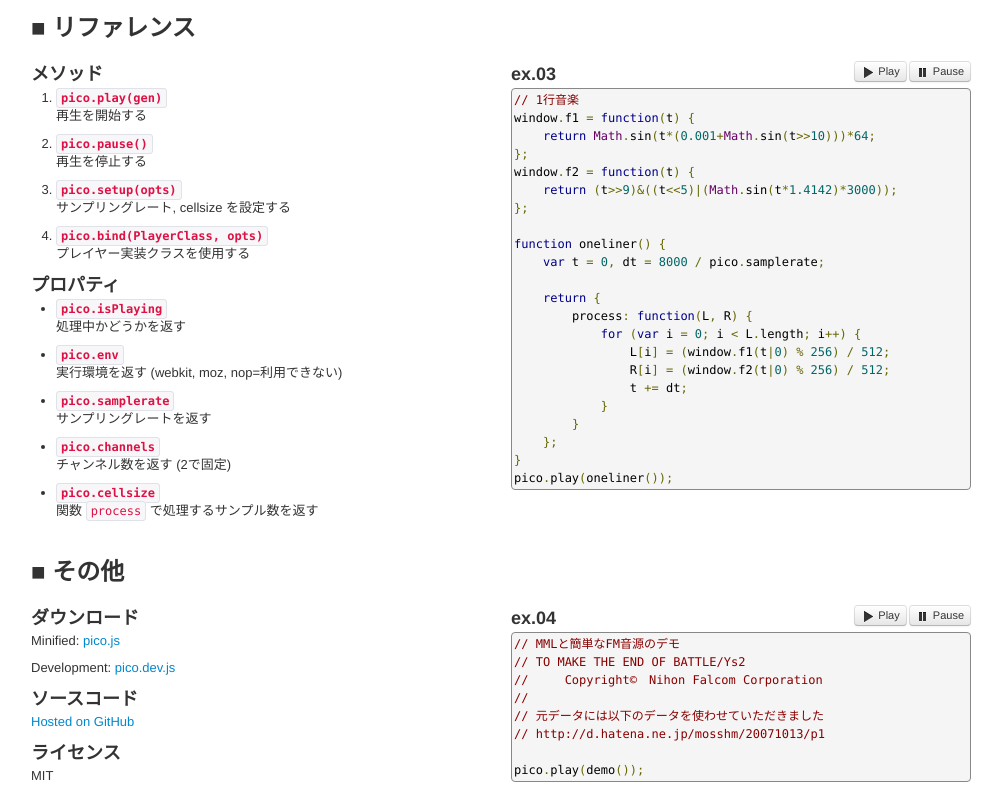
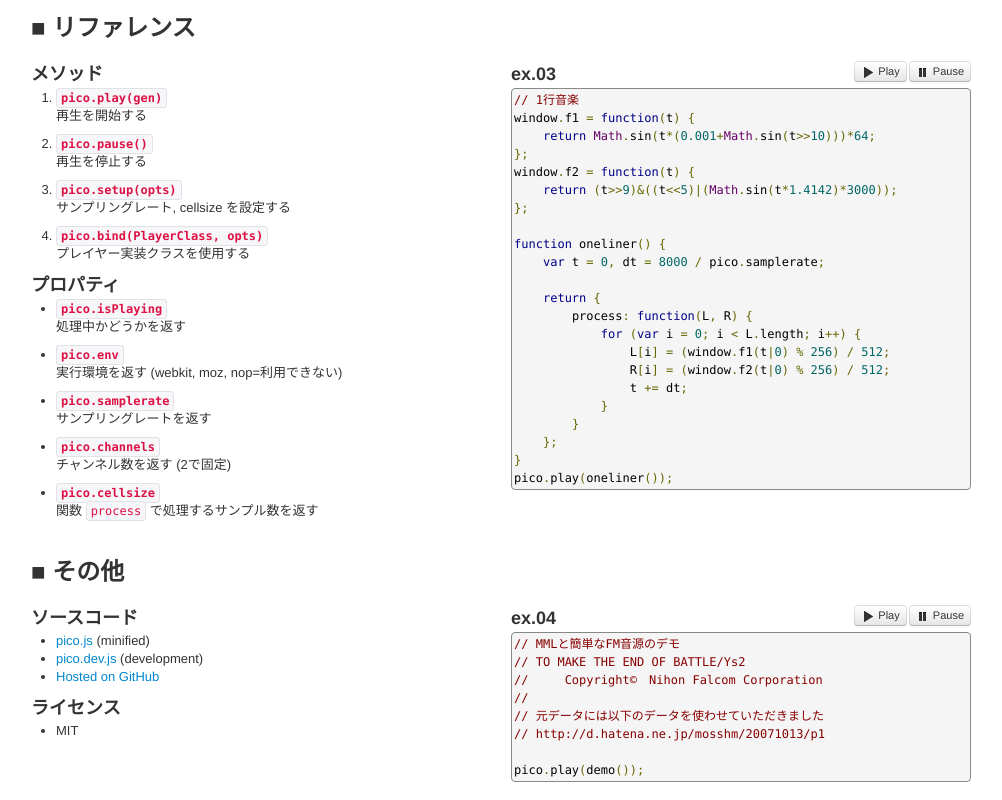
Before and after one commit to mohayonao/pico.js, a website: page index.html in a window 1280 px wide. Shown: the part 768-1568 px from the top of the page, without its empty margins (139-1141 px from the left). Drawn offline with Linux system fonts and the light colour scheme.

Commit message:
fixed: link list

```diff
--- a/index.html
+++ b/index.html
@@ -196,13 +196,16 @@
       <h2>その他</h2>
       <div class="row">
         <div class="span6">
-          <h3>ダウンロード</h3>
-          <p>Minified: <a href="./pico.js">pico.js</a></p>
-          <p>Development: <a href="./pico.dev.js">pico.dev.js</a></p>
           <h3>ソースコード</h3>
-          <p><a href="https://github.com/mohayonao/pico.js" target="github">Hosted on GitHub</a></p>
+          <ul>
+            <li><a href="./pico.js">pico.js</a> (minified)</li>
+            <li><a href="./pico.dev.js">pico.dev.js</a> (development)</li>
+            <li><a href="https://github.com/mohayonao/pico.js" target="github">Hosted on GitHub</a></li>
+          </ul>
+
           <h3>ライセンス</h3>
-          <p>MIT</p>
+          <ul><li>MIT</li></ul>
+
         </div>
         <div class="span6">
           <h3>
```
